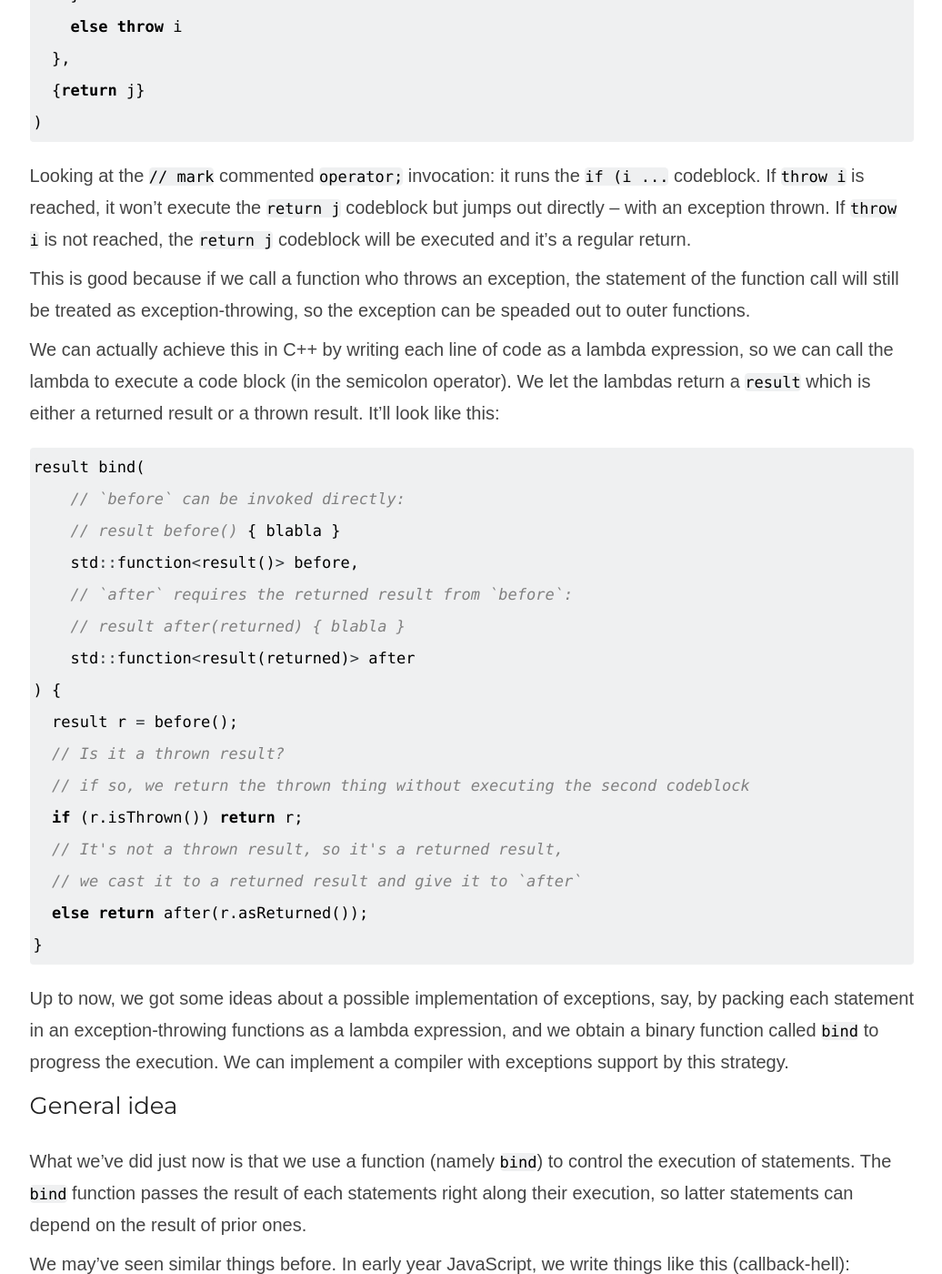
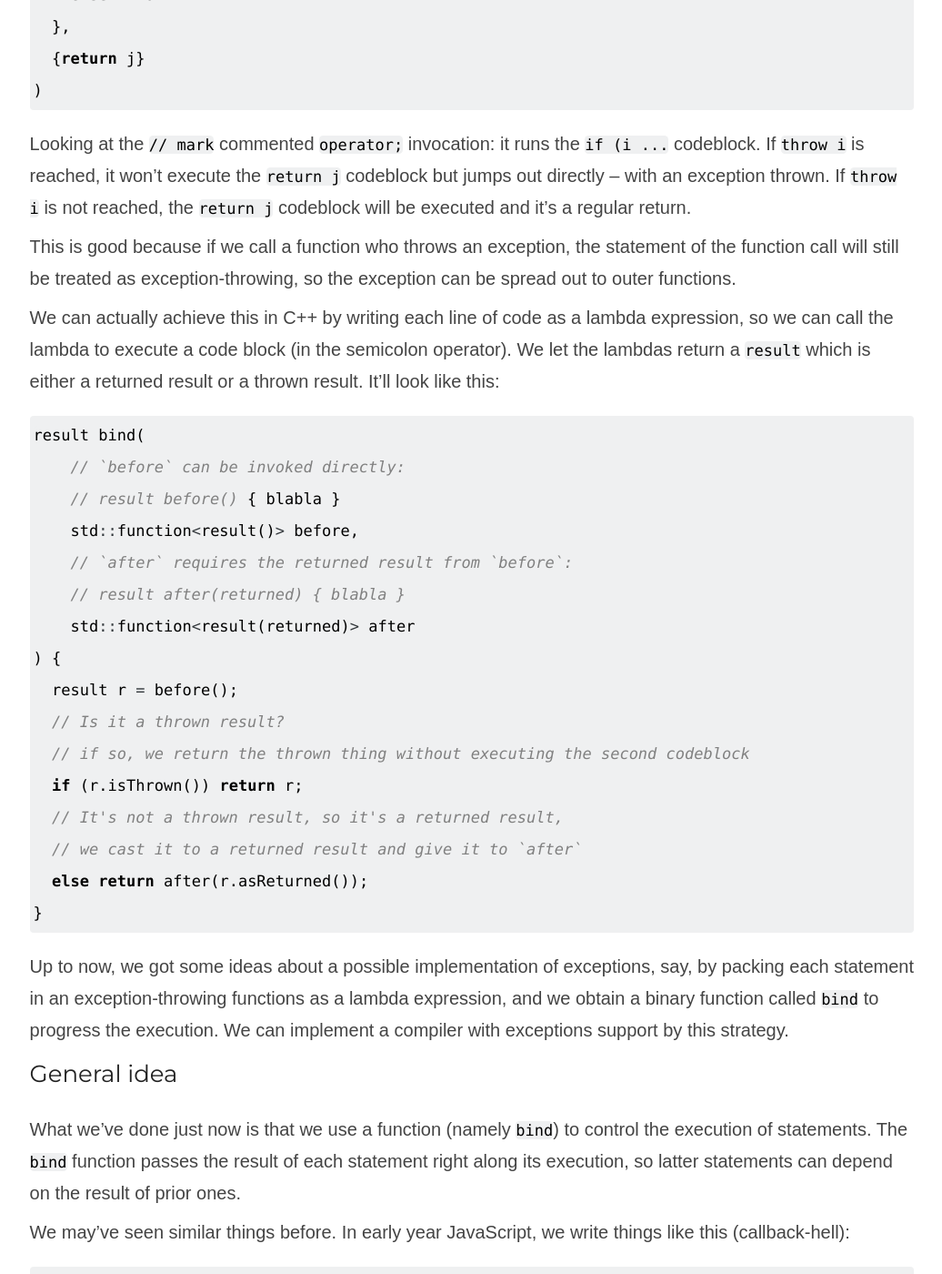
Before and after one commit to anqurvanillapy/ice1000.github.io, a Jekyll site: the page built from _posts/2020-1-26-FromOpToEffect.md, in a window 1280 px wide and 1400 px high, scrolled down 3254 px. Shown: the whole window at 91% size, without its empty margins (121-1157 px from the left). Built offline with Jekyll 4.4.1, drawn with Linux system fonts in a browser that asks for light colours; some of the changed text lies outside the part shown.

Commit message:
Fix typos thanks to a friend

```diff
--- a/_posts/2020-1-26-FromOpToEffect.md
+++ b/_posts/2020-1-26-FromOpToEffect.md
@@ -58,7 +57,7 @@
 print its return value if it returns a value or print an error message if it
 throws an exception.
 
-Let try to implement exceptions.
+Let's try to implement exceptions.
 Assuming we can overload semicolons as a binary operator,
 we defined semicolons like the following psuedo code:
 
@@ -128,7 +127,7 @@
 
 This is good because if we call a function who throws an exception,
 the statement of the function call will still be treated as exception-throwing,
-so the exception can be speaded out to outer functions.
+so the exception can be spread out to outer functions.
 
 We can actually achieve this in C++ by writing each line of code as a lambda expression,
 so we can call the lambda to execute a code block (in the semicolon operator).
@@ -161,9 +160,9 @@
 
 ### General idea
 
-What we've did just now is that we use a function (namely `bind`)
+What we've done just now is that we use a function (namely `bind`)
 to control the execution of statements.
-The `bind` function passes the result of each statements right along their execution,
+The `bind` function passes the result of each statement right along its execution,
 so latter statements can depend on the result of prior ones.
 
 We may've seen similar things before.
```
Also changed, not shown: other parts of _posts/2020-1-26-FromOpToEffect.md (+1 -2 lines).
